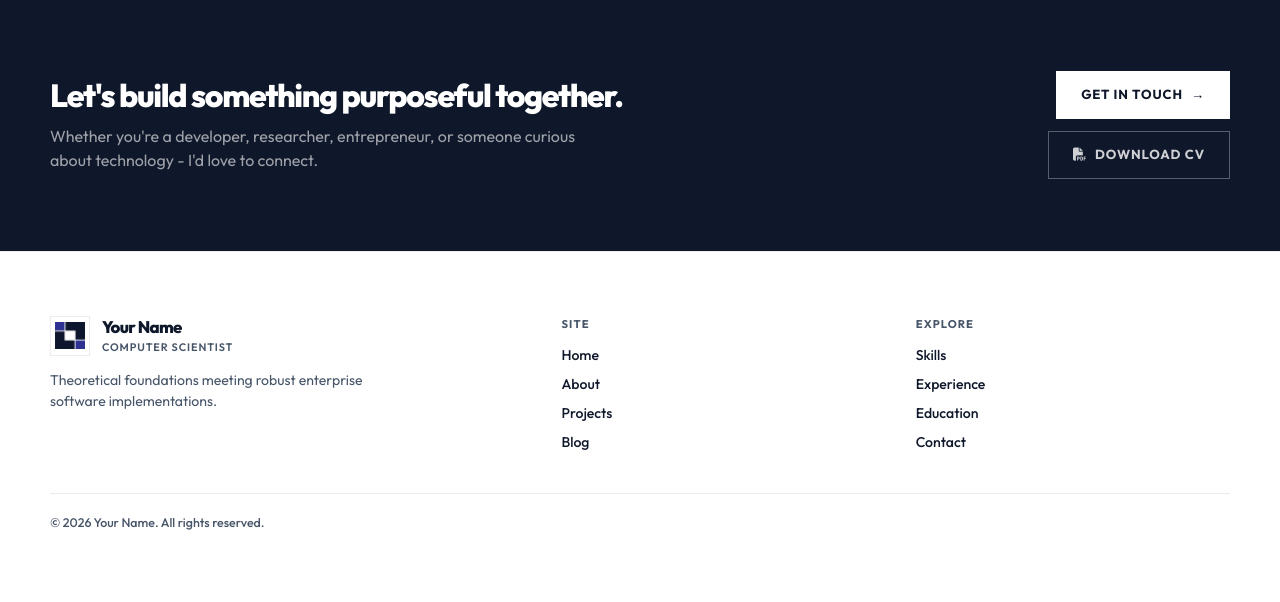
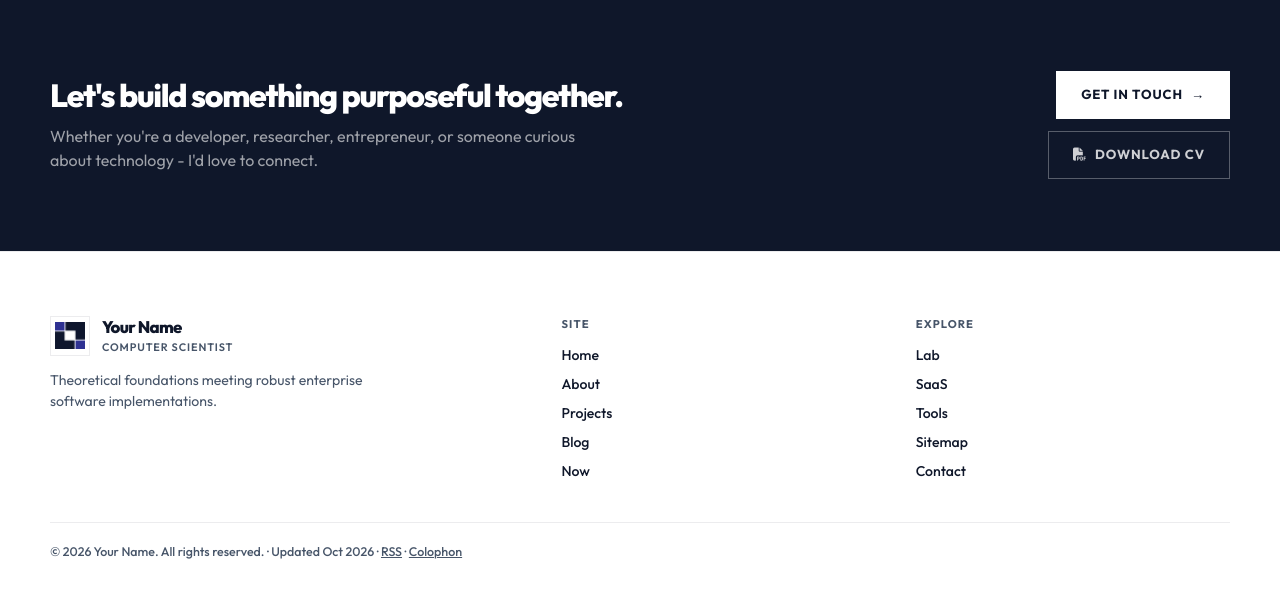
Before and after one commit to silatanui/tanuisila, a PHP site: page /index.php in a window 1280 px wide. Shown: the part 3134-3736 px from the top of the page. Before the commit the page ends 3664 px from the top, so only its background shows below. Run offline with PHP 8.4, Linux system fonts and the light colour scheme; data that the repository does not hold is empty.

Commit message:
feat(footer): link Lab, SaaS, Tools, Now, RSS, and Colophon
Expose the new personal-site surfaces from the footer explore column.

Co-authored-by: Cursor <cursoragent@cursor.com>

```diff
--- a/public/footer.php
+++ b/public/footer.php
@@ -27,6 +27,7 @@
             <li><a href="<?php echo appUrl('about.php'); ?>" style="color: var(--text); text-decoration:none;">About</a></li>
             <li><a href="<?php echo appUrl('projects.php'); ?>" style="color: var(--text); text-decoration:none;">Projects</a></li>
             <li><a href="<?php echo appUrl('blog.php'); ?>" style="color: var(--text); text-decoration:none;">Blog</a></li>
+            <li><a href="<?php echo appUrl('now.php'); ?>" style="color: var(--text); text-decoration:none;">Now</a></li>
           </ul>
         </div>
 
@@ -34,9 +35,10 @@
         <div>
           <h5 style="margin:0 0 12px; font-size:0.7rem; font-weight:700; letter-spacing:0.1em; text-transform:uppercase; color: var(--muted);">Explore</h5>
           <ul class="footer-links-list" style="list-style:none; padding:0; margin:0; display:grid; gap:8px; font-size:0.88rem; font-weight:500;">
-            <li><a href="<?php echo appUrl('skills.php'); ?>" style="color: var(--text); text-decoration:none;">Skills</a></li>
-            <li><a href="<?php echo appUrl('experience.php'); ?>" style="color: var(--text); text-decoration:none;">Experience</a></li>
-            <li><a href="<?php echo appUrl('education.php'); ?>" style="color: var(--text); text-decoration:none;">Education</a></li>
+            <li><a href="<?php echo appUrl('lab.php'); ?>" style="color: var(--text); text-decoration:none;">Lab</a></li>
+            <li><a href="<?php echo appUrl('saas.php'); ?>" style="color: var(--text); text-decoration:none;">SaaS</a></li>
+            <li><a href="<?php echo appUrl('tools.php'); ?>" style="color: var(--text); text-decoration:none;">Tools</a></li>
+            <li><a href="<?php echo appUrl('sitemap.php'); ?>" style="color: var(--text); text-decoration:none;">Sitemap</a></li>
             <li><a href="<?php echo appUrl('contact.php'); ?>" style="color: var(--text); text-decoration:none;">Contact</a></li>
           </ul>
         </div>
@@ -45,7 +47,7 @@
 
   <!-- BOTTOM BRANDING DIVIDERS -->
   <div style="border-top:1px solid var(--light-gray); padding-top:20px; display:flex; align-items:center; justify-content:space-between; flex-wrap:wrap; gap:16px; font-size:0.78rem; font-weight:500; color: var(--muted); width: 100%;">
-    <p style="margin:0;">© <?php echo date('Y'); ?> <?php echo htmlspecialchars($settings['site_title'] ?? $profile['full_name']); ?>. All rights reserved.</p>
+    <p style="margin:0;">© <?php echo date('Y'); ?> <?php echo htmlspecialchars($settings['site_title'] ?? $profile['full_name']); ?>. All rights reserved. · Updated <?php echo date('M Y'); ?> · <a href="<?php echo appUrl('feed.php'); ?>" style="color:inherit;text-decoration:underline;">RSS</a> · <a href="<?php echo appUrl('colophon.php'); ?>" style="color:inherit;text-decoration:underline;">Colophon</a></p>
     <div style="display:flex; gap:16px; align-items:center;">
       <?php if (!empty($profile['github'])): ?>
         <a href="<?php echo htmlspecialchars($profile['github']); ?>" target="_blank" rel="noopener noreferrer" style="text-decoration:none;"><i class="fa-brands fa-github" style="font-size:1.05rem; color:var(--text);"></i></a>
```
